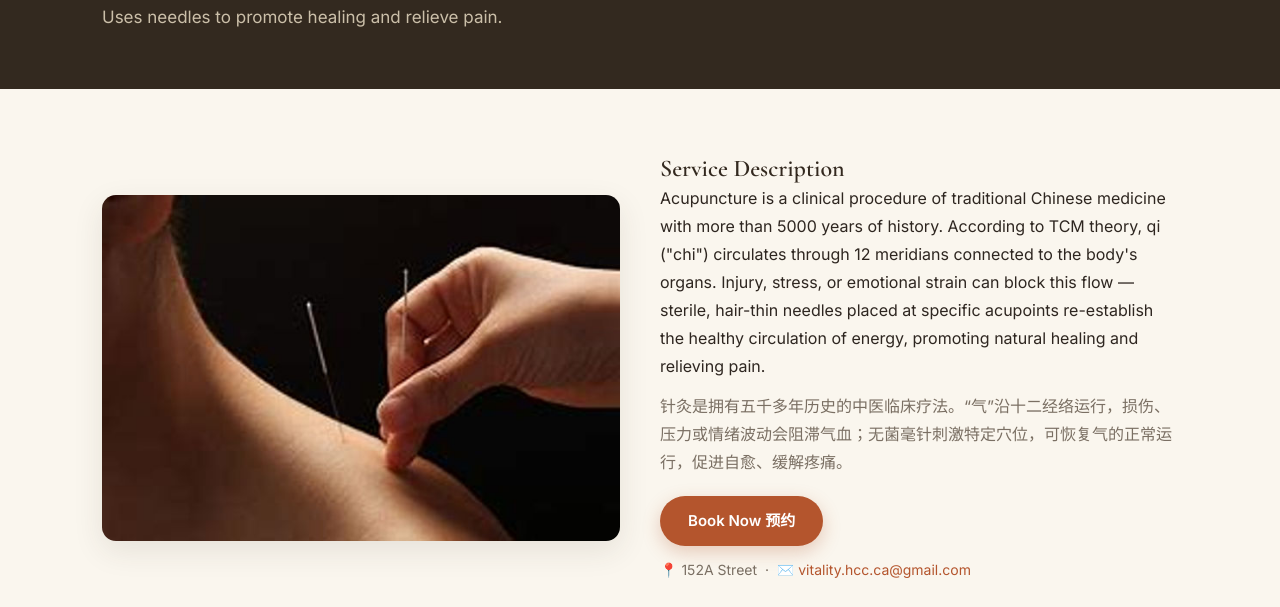
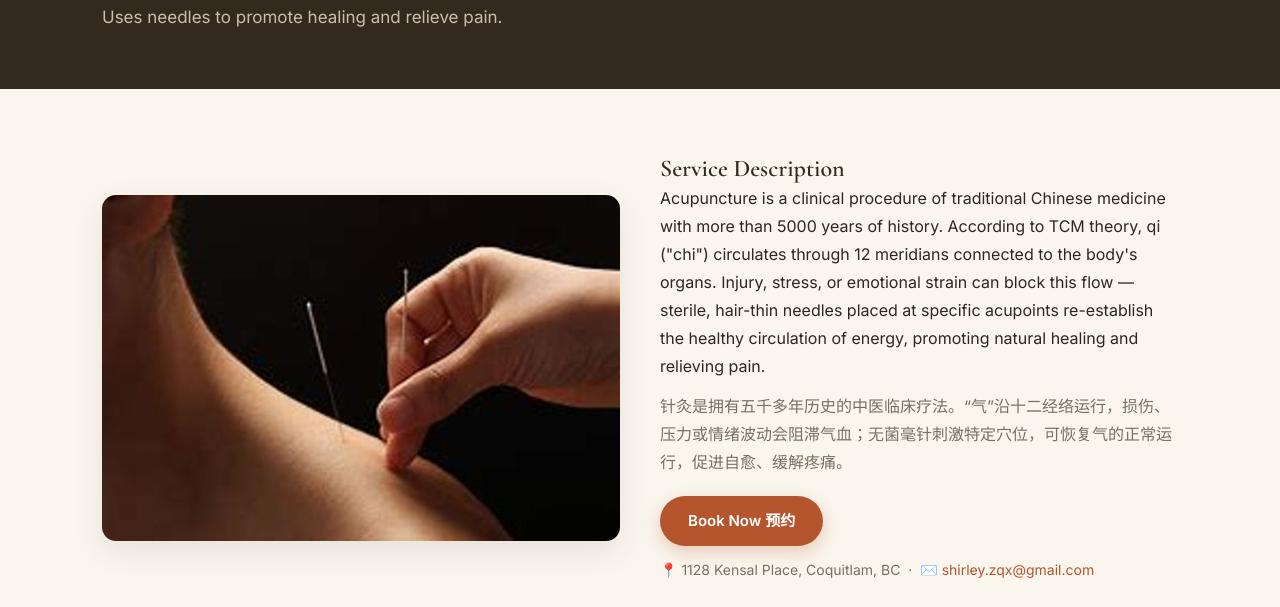
Before and after one commit to bzt-health-care-clinic/bzt-health-care-clinic.github.io, a plain HTML site: page service-acupuncture.html in a window 1280 px wide. Shown: the part 193-800 px from the top of the page. Drawn offline with nearby package versions, Linux system fonts and the light colour scheme.

Commit message:
Fix service pages: correct address and email

```diff
--- a/service-acupuncture.html
+++ b/service-acupuncture.html
@@ -21,7 +21,7 @@
 <p>Acupuncture is a clinical procedure of traditional Chinese medicine with more than 5000 years of history. According to TCM theory, qi ("chi") circulates through 12 meridians connected to the body's organs. Injury, stress, or emotional strain can block this flow — sterile, hair-thin needles placed at specific acupoints re-establish the healthy circulation of energy, promoting natural healing and relieving pain.</p>
 <p class="zh mt-2">针灸是拥有五千多年历史的中医临床疗法。“气”沿十二经络运行，损伤、压力或情绪波动会阻滞气血；无菌毫针刺激特定穴位，可恢复气的正常运行，促进自愈、缓解疼痛。</p>
 <p class="mt-3"><a href="contact.html#booking" class="btn">Book Now 预约</a></p>
-<p class="mt-2" style="font-size:14px;color:var(--muted)">📍 152A Street &nbsp;·&nbsp; ✉️ <a href="mailto:vitality.hcc.ca@gmail.com">vitality.hcc.ca@gmail.com</a></p>
+<p class="mt-2" style="font-size:14px;color:var(--muted)">📍 1128 Kensal Place, Coquitlam, BC &nbsp;·&nbsp; ✉️ <a href="mailto:shirley.zqx@gmail.com">shirley.zqx@gmail.com</a></p>
 </div></div>
 <p class="mt-4"><a href="services.html">← Back to all services</a></p>
 </section></div>
```
Also changed, not shown: service-cupping.html (+1 -1 lines), service-herbs.html (+1 -1 lines), service-moxibustion.html (+1 -1 lines).
